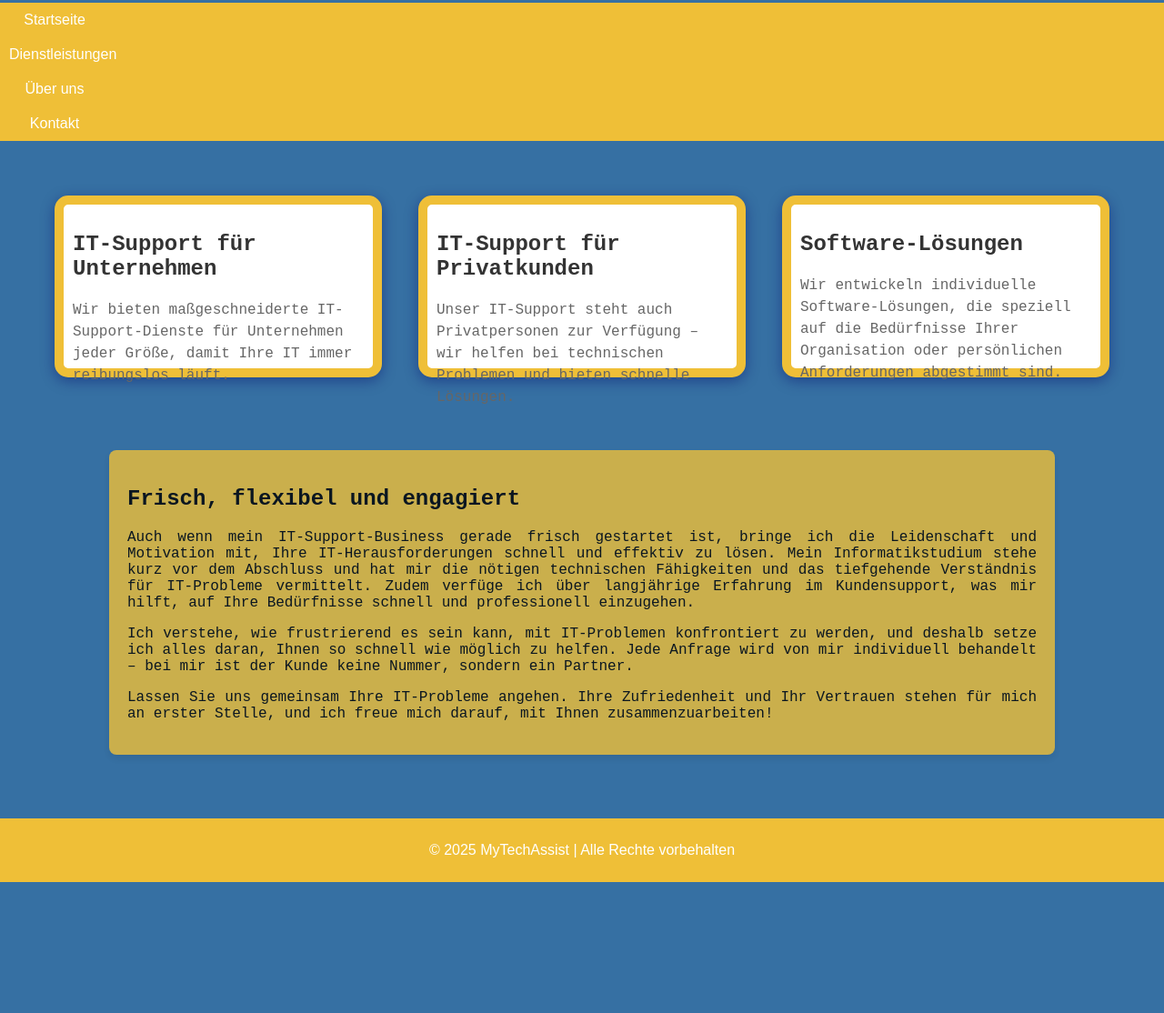
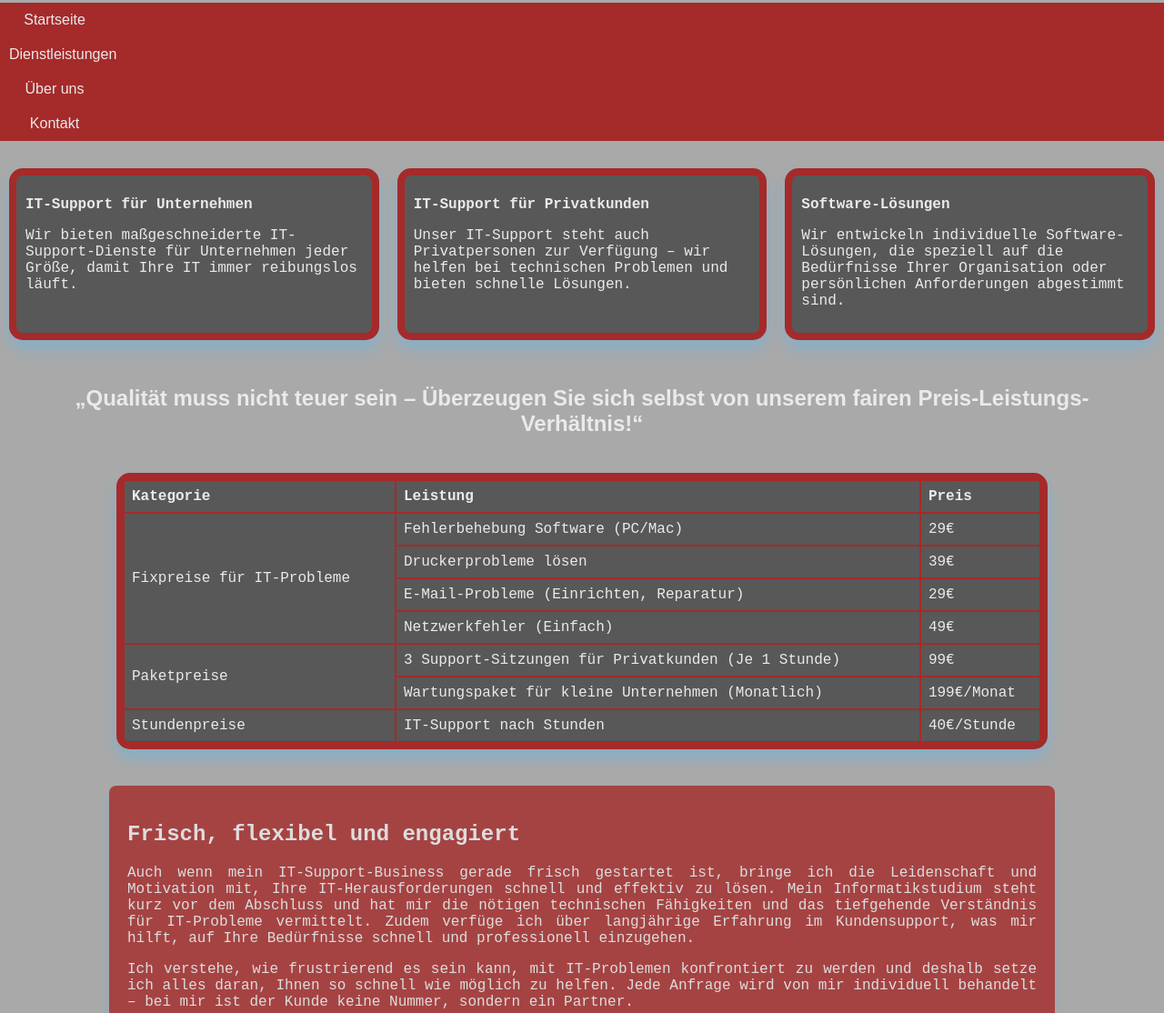
Before and after one commit to Marvito535/mytechassist.de, a plain HTML site: page index.html in a window 1280 px wide. Shown: the part 272-1386 px from the top of the page at 91% size. Before the commit the page ends 1242 px from the top, so only its background shows below. Drawn offline with Linux system fonts and the light colour scheme.

Commit message:
Dienstleistungen hinzugefügt

```diff
--- a/css/styles.css
+++ b/css/styles.css
@@ -4,7 +4,7 @@ body {
     height:100%;
     margin: 0; /* Entfernt standardmäßige Ränder des Browsers */
     padding: 0; /* Entfernt standardmäßige Auffüllung des Browsers */
-    background-color: #3670a3; /* Setzt den Hintergrund des gesamten Dokuments auf eine blaue Farbe */
+    background-color: #A9A9A9 ; /* Setzt den Hintergrund des gesamten Dokuments auf eine blaue Farbe */
     display: flex;
     flex-direction: column; /* Stellt sicher, dass der Footer am unteren Ende ist */
 }
@@ -15,7 +15,7 @@ header {
     display: flex; /* Verwendet Flexbox, um die Elemente im Header zu organisieren */
     justify-content: center; /* Zentriert den Text horizontal im Header */
     align-items: center; /* Zentriert den Text vertikal im Header */
-    color: white; /* Setzt die Textfarbe auf weiß */
+    color: #EAEAEA; /* Setzt die Textfarbe auf weiß */
     text-align: center; /* Zentriert den Text innerhalb des Containers */
     padding: 10px 20px; /* Fügt dem Header etwas Innenabstand hinzu (10px oben und unten, 20px links und rechts) */
 }
@@ -41,8 +41,8 @@ header h1 {
 }
     .speech-bubble {
         position: absolute;
-        background: white;
-        color: #333;
+        background:  #585858;
+        color: #EAEAEA;
         padding: 10px 10px;
         right: 170px;
         border-radius: 10px;
@@ -63,7 +63,7 @@ header h1 {
         height: 0;
         border-top: 10px solid transparent;
         border-bottom: 10px solid transparent;
-        border-left: 10px solid #ffcc00; /* Linke Grenze = gefärbter Pfeil */
+        border-left: 10px solid #A52A2A; /* Linke Grenze = gefärbter Pfeil */
       }
 
 
@@ -125,68 +125,110 @@ img:hover {
 nav {
     display: flex; /* Verwendet Flexbox für die Navigation */
     justify-content: center; /* Zentriert die Navigationslinks horizontal */
-    background-color: #efbf37; /* Setzt den Hintergrund der Navigation auf Gelb */
+    background-color: #A52A2A; /* Setzt den Hintergrund der Navigation auf Gelb */
+    margin-bottom: 20px;
 }
 
 nav a {
-    color: white; /* Setzt die Textfarbe der Links auf weiß */
+    color: #EAEAEA; /* Setzt die Textfarbe der Links auf weiß */
     padding: 14px 20px; /* Fügt den Links Innenabstände hinzu (14px oben und unten, 20px links und rechts) */
     text-decoration: none; /* Entfernt die Unterstreichung von Links */
     text-align: center; /* Zentriert den Text innerhalb des Links */
 }
 
 nav a:hover {
-    background-color: #575757; /* Setzt den Hintergrund auf Grau, wenn der Benutzer mit der Maus über den Link fährt */
+    background-color: #FF914D; /* Setzt den Hintergrund auf Grau, wenn der Benutzer mit der Maus über den Link fährt */
 }
+
+.großer-absatz {
+    margin-bottom: 50px;
+  }
+  .kleiner-absatz {
+    margin-bottom: 30px;
+  }
 
 /* Main Content */
 .main-content {
     display: flex; /* Verwendet Flexbox für die Hauptinhalte */
-    margin: 40px; /* Fügt der Hauptsektion Innenabstände hinzu */
-    align-items: center; /* Zentriert den Inhalt vertikal */
+    align-items: space-between;
+    flex-wrap: wrap;
+    width: 100%; /* Setzt die Breite auf 100% des Elternelements */
+    margin: 0 auto;
 }
+
 
 /* Retro Monitor */
 .retro-monitor {
-    flex: 1;
-    margin: 20px;
+    flex: 1 1;
+    margin: 10px;
     padding:10px;
-    height: 160px;
-    background-color: white; /* Setzt den Hintergrund der Retro-Monitore auf weiß */
-    border: 10px solid #efbf37; /* Fügt einen gelben Rand hinzu */
+    min-height: 140px;
+    height: auto; /* Passt sich automatisch an den Inhalt an */
+    background-color:  #585858; /* Setzt den Hintergrund der Retro-Monitore auf weiß */
+    border: 8px solid #A52A2A; /* Fügt einen gelben Rand hinzu */
     border-radius: 15px; /* Abgerundete Ecken für die Retro-Monitore */
-    box-shadow: 0 4px 15px rgba(0, 0, 102, 0.4); /* Fügt einen Schatteneffekt hinzu */
+    box-shadow: 0 10px 15px #87AFC7; /* Fügt einen Schatteneffekt hinzu */
     font-family: 'Courier New', Courier, monospace; /* Setzt die Schriftart auf 'Courier New' für Retro-Optik */
 }
 
 /* Headline */
-.retro-monitor h2 {
-    font-size: 1.5rem; /* Setzt die Schriftgröße der Überschrift */
-    color: #333; /* Setzt die Textfarbe auf Dunkelgrau */
+
+.retro-monitor h3,
+.retro-monitor h2,
+.retro-monitor ul,
+.retro-monitor p {
+    font-size: 1rem; /* Setzt die Schriftgröße */
+    color: #EAEAEA; /* Setzt die Textfarbe */
 }
 
-.retro-monitor p {
-    color: #666; /* Setzt die Textfarbe für Absätze auf helleres Grau */
-    line-height: 1.5; /* Setzt den Zeilenabstand auf 1.5 */
+.callToAction h2,
+.callToAction p
+{
+    color: #EAEAEA;
+    text-align: center;
+    margin: 40px;
+}
+
+table {
+    width: 80%;
+    color: #EAEAEA;
+    background-color:  #585858;
+    margin-left: auto;
+    margin-right: auto;
+    margin-bottom: 20px;
+    border: 8px solid #A52A2A; /* Fügt einen gelben Rand hinzu */
+    border-radius: 15px; /* Abgerundete Ecken */
+    box-shadow: 0 10px 15px #87AFC7; /* Fügt einen Schatteneffekt hinzu */
+    border-spacing: 0; /* Verhindert einen Abstand zwischen den Zellen */
+    font-family: 'Courier New', Courier, monospace; /* Setzt die Schriftart auf 'Courier New' für Retro-Optik */
+}
+th, td {
+    border: 1px solid #A52A2A;
+    padding: 8px;
+    text-align: left;
+}
+th {
+    background-color:  #585858; /* Kopfzeilen etwas dunkler */
 }
 
 .content {
     max-width: 1000px;
     margin: 20px auto;
-    background-color: #efbf37;
+    color: #EAEAEA;
+    background-color: #A52A2A;
     display: block;
     text-align: justify; /* Text wird blockweise verteilt */
     padding: 20px;
     border-radius: 8px;
-    box-shadow: 0 4px 8px rgba(0, 0, 0, 0.1);
+    box-shadow: 0 10px 8px #87AFC7;
     font-family: 'Courier New', Courier, monospace; /* Setzt die Schriftart auf 'Courier New' für Retro-Optik */
     opacity: 0.8; /* Setzt die Transparenz auf 50% */
 }
 
 /* Footer */
 footer {
-    background-color:#efbf37; /* Setzt den Hintergrund des Footers auf Gelb */
-    color: white; /* Setzt die Textfarbe im Footer auf Weiß */
+    background-color:#A52A2A; /* Setzt den Hintergrund des Footers auf Gelb */
+    color: #EAEAEA; /* Setzt die Textfarbe im Footer auf Weiß */
     text-align: center; /* Zentriert den Text im Footer */
     padding: 10px 0; /* Fügt dem Footer Innenabstände hinzu */
     /*position: fixed; /* Macht den Footer fest, damit er immer unten bleibt */
--- a/index.html
+++ b/index.html
@@ -12,17 +12,17 @@
         <div class="contact-info">
             <p>Tel. +49 123 4567890</p>
         </div>
-        <div class = "text">
+        <div class="text">
             <h1>MyTechAssist</h1>
             <p>IT-Support und Software-Lösungen für Unternehmen und Privatkunden</p>
         </div>
-        <div class ="speech-bubble">Hallo! Wie kann ich helfen? <b> (Live Support)</b> </div>
+        <div class="speech-bubble">Hallo! Wie kann ich helfen? <b> (Live Support)</b> </div>
         <img src="images/adler.png" alt="Logo" class="logo">
     </header>
 
     <nav>
-        <a href="#">Startseite</a>
-        <a href="#">Dienstleistungen</a>
+        <a href="index.html">Startseite</a>
+        <a href="dienstleistungen.html">Dienstleistungen</a>
         <a href="#">Über uns</a>
         <a href="#">Kontakt</a>
     </nav>
@@ -42,18 +42,60 @@
         </div>
     </div>
 
+    <div class ="callToAction">
+     <h2>„Qualität muss nicht teuer sein – Überzeugen Sie sich selbst von unserem fairen Preis-Leistungs-Verhältnis!“</h2>
+    </div>
+
+    <table border="1">
+        <tr>
+            <th>Kategorie</th>
+            <th>Leistung</th>
+            <th>Preis</th>
+        </tr>
+        <tr>
+            <td rowspan="4">Fixpreise für IT-Probleme</td>
+            <td>Fehlerbehebung Software (PC/Mac)</td>
+            <td>29€</td>
+        </tr>
+        <tr>
+            <td>Druckerprobleme lösen</td>
+            <td>39€</td>
+        </tr>
+        <tr>
+            <td>E-Mail-Probleme (Einrichten, Reparatur)</td>
+            <td>29€</td>
+        </tr>
+        <tr>
+            <td>Netzwerkfehler (Einfach)</td>
+            <td>49€</td>
+        </tr>
+        <tr>
+            <td rowspan="2">Paketpreise</td>
+            <td>3 Support-Sitzungen für Privatkunden (Je 1 Stunde)</td>
+            <td>99€</td>
+        </tr>
+        <tr>
+            <td>Wartungspaket für kleine Unternehmen (Monatlich)</td>
+            <td>199€/Monat</td>
+        </tr>
+        <tr>
+            <td>Stundenpreise</td>
+            <td>IT-Support nach Stunden</td>
+            <td>40€/Stunde</td>
+        </tr>
+    </table>
+
     <div class="content">
         <h2>Frisch, flexibel und engagiert</h2>
-        <p>Auch wenn mein IT-Support-Business gerade frisch gestartet ist, bringe ich die Leidenschaft und Motivation mit, Ihre IT-Herausforderungen schnell und effektiv zu lösen. Mein Informatikstudium stehe kurz vor dem Abschluss und hat mir die nötigen technischen Fähigkeiten und das tiefgehende Verständnis für IT-Probleme vermittelt. Zudem verfüge ich über langjährige Erfahrung im Kundensupport, was mir hilft, auf Ihre Bedürfnisse schnell und professionell einzugehen.</p>
+        <p>Auch wenn mein IT-Support-Business gerade frisch gestartet ist, bringe ich die Leidenschaft und Motivation mit, Ihre IT-Herausforderungen schnell und effektiv zu lösen. Mein Informatikstudium steht kurz vor dem Abschluss und hat mir die nötigen technischen Fähigkeiten und das tiefgehende Verständnis für IT-Probleme vermittelt. Zudem verfüge ich über langjährige Erfahrung im Kundensupport, was mir hilft, auf Ihre Bedürfnisse schnell und professionell einzugehen.</p>
 
-        <p>Ich verstehe, wie frustrierend es sein kann, mit IT-Problemen konfrontiert zu werden, und deshalb setze ich alles daran, Ihnen so schnell wie möglich zu helfen. Jede Anfrage wird von mir individuell behandelt – bei mir ist der Kunde keine Nummer, sondern ein Partner.</p>
+        <p>Ich verstehe, wie frustrierend es sein kann, mit IT-Problemen konfrontiert zu werden und deshalb setze ich alles daran, Ihnen so schnell wie möglich zu helfen. Jede Anfrage wird von mir individuell behandelt – bei mir ist der Kunde keine Nummer, sondern ein Partner.</p>
 
-        <p>Lassen Sie uns gemeinsam Ihre IT-Probleme angehen. Ihre Zufriedenheit und Ihr Vertrauen stehen für mich an erster Stelle, und ich freue mich darauf, mit Ihnen zusammenzuarbeiten!</p>
+        <p>Lassen Sie uns gemeinsam Ihre IT-Probleme angehen. Ihre Zufriedenheit und Ihr Vertrauen stehen für mich an erster Stelle und ich freue mich darauf, mit Ihnen zusammenzuarbeiten!</p>
     </div>
 
     <footer>
         <p>&copy; 2025 MyTechAssist | Alle Rechte vorbehalten</p>
     </footer>
-
 </body>
 </html>
```
Also changed, not shown: dienstleistungen.html (added, +91 -0 lines), images/3bd23dfe-a866-4757-8d4c-cb28ef2e10d3.webp (added), images/adler.png, images/adler2.png (added).
